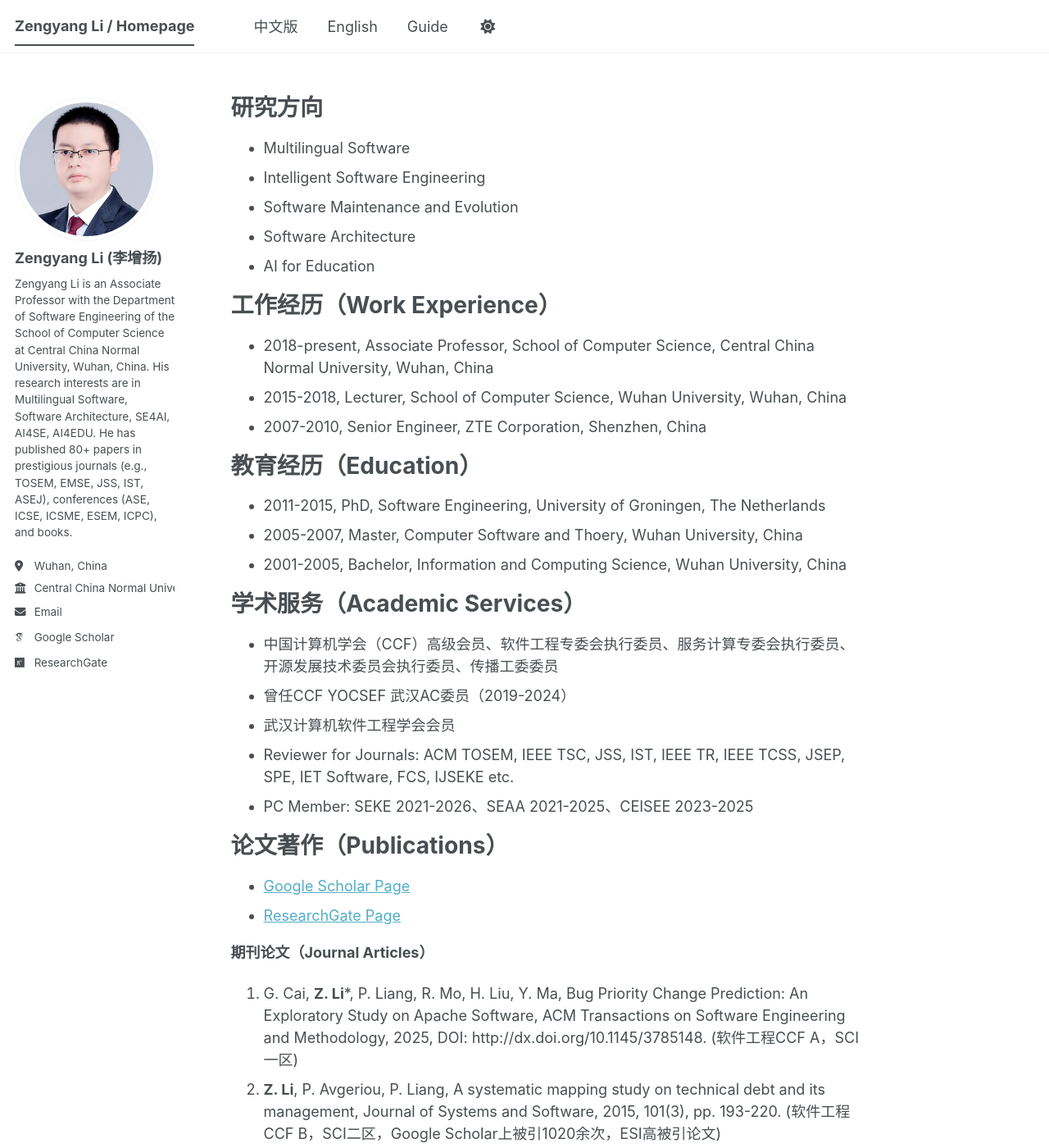
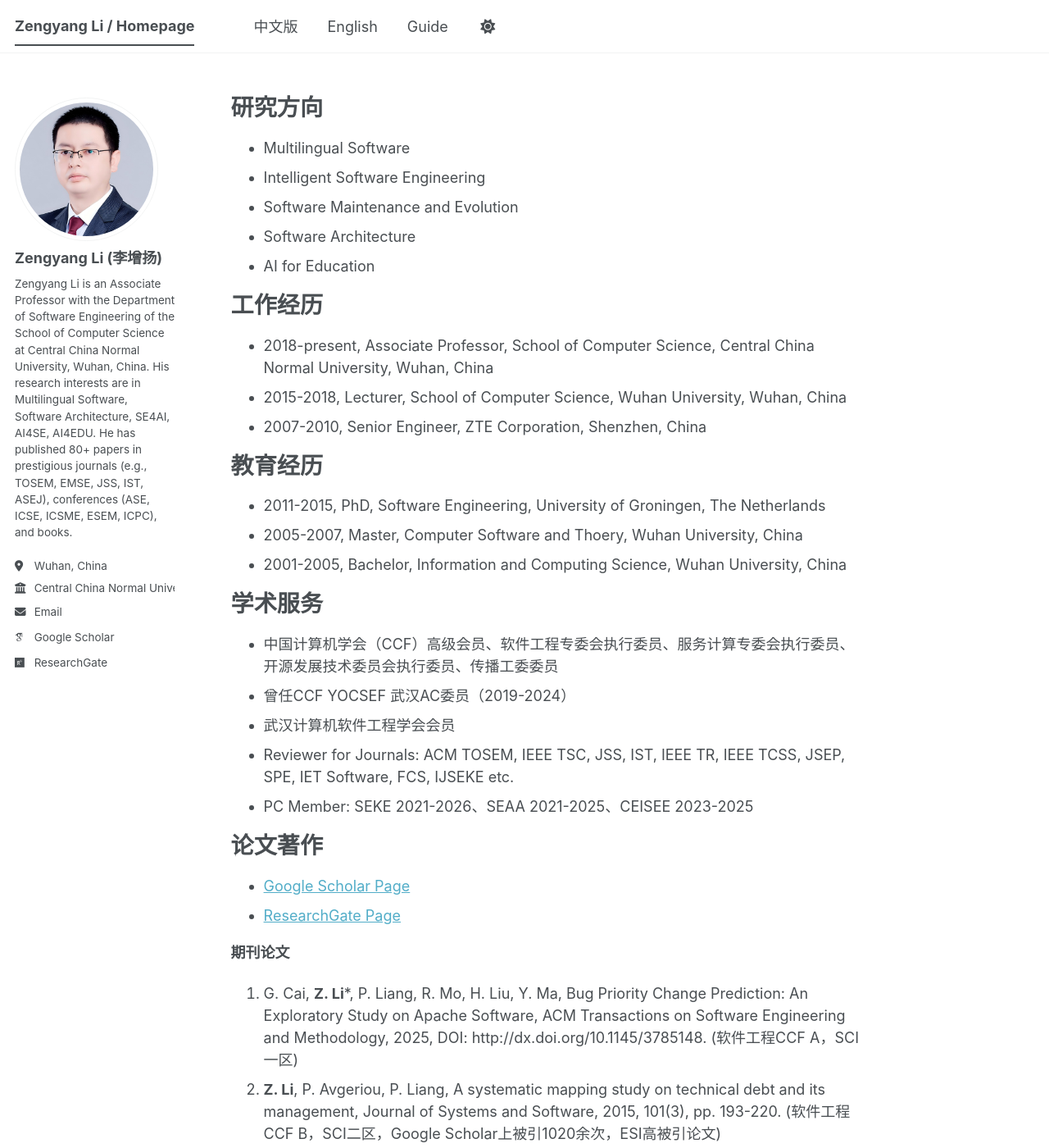
Before and after one commit to zengyang/zengyang.github.io, a Jekyll site: the page built from _pages/about.md, in a window 1280 px wide and 1400 px high. Shown: the whole window at 82% size. Built offline with Jekyll 4.4.1, drawn with Linux system fonts in a browser that asks for light colours; some web fonts are replaced; a script bundle is joined from its source files by our own code; library files that are not in the unit come from our copies; some of the changed text lies outside the part shown.

Commit message:
Update about.md

```diff
--- a/_pages/about.md
+++ b/_pages/about.md
@@ -17,19 +17,19 @@ redirect_from:
 - Software Architecture
 - AI for Education
 
-工作经历（Work Experience）
+工作经历
 ======
 - 2018-present, Associate Professor, School of Computer Science, Central China Normal University, Wuhan, China
 - 2015-2018, Lecturer, School of Computer Science, Wuhan University, Wuhan, China
 - 2007-2010, Senior Engineer, ZTE Corporation, Shenzhen, China
 
-教育经历（Education）
+教育经历
 ======
 - 2011-2015, PhD, Software Engineering, University of Groningen, The Netherlands
 - 2005-2007, Master, Computer Software and Thoery, Wuhan University, China
 - 2001-2005, Bachelor, Information and Computing Science, Wuhan University, China
 
-学术服务（Academic Services）
+学术服务
 ======
 - 中国计算机学会（CCF）高级会员、软件工程专委会执行委员、服务计算专委会执行委员、开源发展技术委员会执行委员、传播工委委员
 - 曾任CCF YOCSEF 武汉AC委员（2019-2024）
@@ -37,12 +37,12 @@ redirect_from:
 - Reviewer for Journals: ACM TOSEM, IEEE TSC, JSS, IST, IEEE TR, IEEE TCSS, JSEP, SPE, IET Software, FCS, IJSEKE etc.
 - PC Member: SEKE 2021-2026、SEAA 2021-2025、CEISEE 2023-2025
 
-论文著作（Publications）
+论文著作
 ======
 - [Google Scholar Page](https://scholar.google.com/citations?user=Pfde0K0AAAAJ&hl=en)
 - [ResearchGate Page](https://www.researchgate.net/profile/Zengyang-Li/research)
 
-**期刊论文（Journal Articles）**
+**期刊论文**
 1. G. Cai, **Z. Li***, P. Liang, R. Mo, H. Liu, Y. Ma, Bug Priority Change Prediction: An Exploratory Study on Apache Software, ACM Transactions on Software Engineering and Methodology, 2025, DOI: http://dx.doi.org/10.1145/3785148. (软件工程CCF A，SCI一区)
 1. **Z. Li**, P. Avgeriou, P. Liang, A systematic mapping study on technical debt and its management, Journal of Systems and Software, 2015, 101(3), pp. 193-220. (软件工程CCF B，SCI二区，Google Scholar上被引1020余次，ESI高被引论文)
 1. **Z. Li**, P. Liang, P. Avgeriou, Application of knowledge-based approaches in software architecture: A systematic mapping study, Information and Software Technology, 2013, 55(5), pp. 777-794. (软件工程CCF B，SCI二区，Google Scholar上被引100余次)
```
Also changed, not shown: other parts of _pages/about.md (+2 -2 lines).
